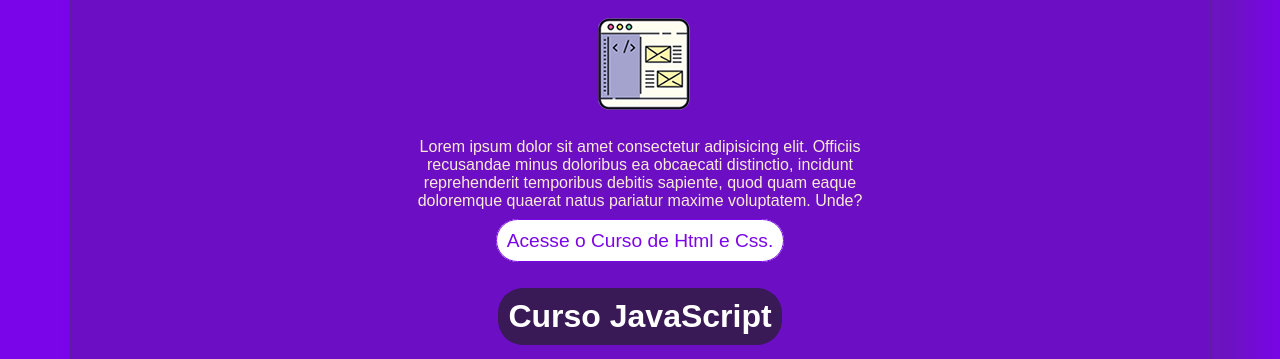
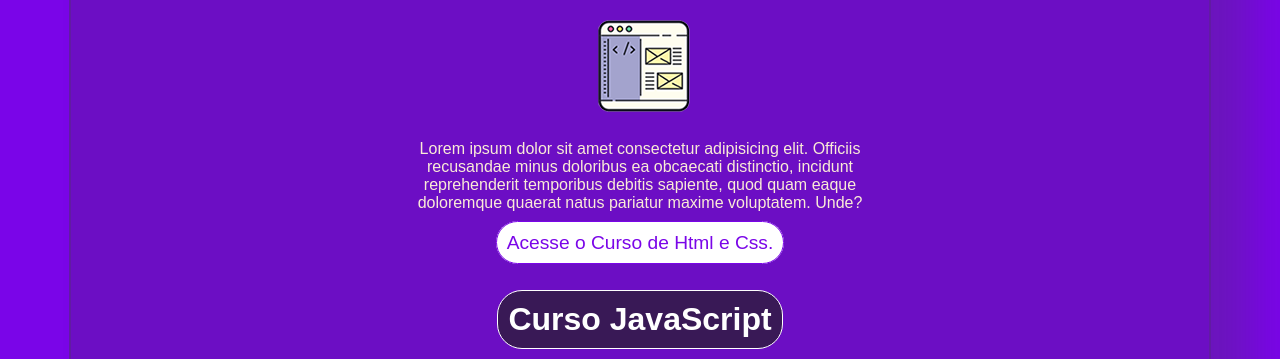
Before and after one commit to gabrieMS21/Ebac-Full_Stack_Phyton, a plain HTML site: page index.html in a window 1280 px wide. Shown: the part 440-799 px from the top of the page. Drawn offline with Linux system fonts and the light colour scheme.

Commit message:
Update style.css
Retirei comentários.

```diff
--- a/style.css
+++ b/style.css
@@ -43,13 +43,14 @@ main{
     border: solid #ffff 1px  ;
 }
 h2{
+    border: solid #ffff 0.70px;
     font-size: xx-large;
-    background-color: #391956; /* Cor de fundo do h2 */
-    margin: 20px 0; /* Margem em cima e embaixo */
-    text-align: center; /* Centraliza o texto do h2 */
-    color: #ffff; /* Cor do texto */
-    display: inline-block; /* Faz com que o h2 tenha apenas a largura do conteúdo */
-    padding: 10px; /* Adiciona um pouco de preenchimento ao redor do texto */
+    background-color: #391956;
+    margin: 20px 0;
+    text-align: center;
+    color: #ffff;
+    display: inline-block;
+    padding: 10px;
     border-radius: 25px;
 }
 
```
